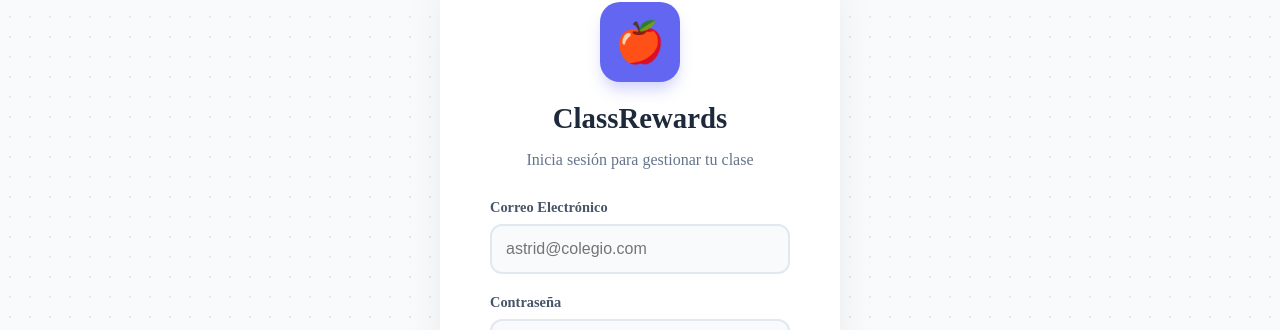
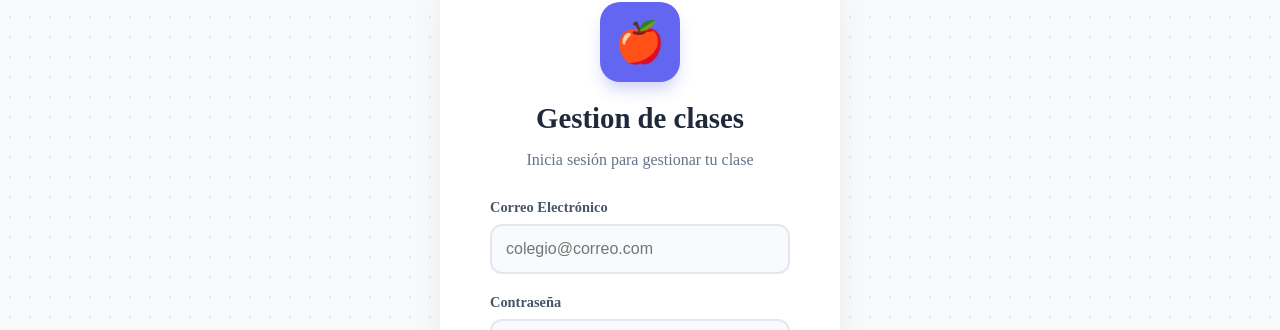
Before and after one commit to shizkasi67/classrewards-backend, a React (Vite) app in the folder frontend-recompensas/: page / in a window 1280 px wide. Shown: the part 173-503 px from the top of the page. Built offline with nearby package versions, Linux system fonts and the light colour scheme; no server answers.

Commit message:
chore: ajustar configuracion de CORS, nombre de la app y placeholder de login

```diff
--- a/frontend-recompensas/src/App.jsx
+++ b/frontend-recompensas/src/App.jsx
@@ -58,7 +58,7 @@ export default function App() {
               🍎
             </div>
             <div>
-              <h1 style={{ fontSize: '1.2rem', margin: 0, fontWeight: '900', letterSpacing: '0.5px' }}>ClassRewards</h1>
+              <h1 style={{ fontSize: '1.2rem', margin: 0, fontWeight: '900', letterSpacing: '0.5px' }}>Gestion de clases</h1>
               <span style={{ fontSize: '0.8rem', color: '#94A3B8' }}>Panel de Control</span>
             </div>
           </div>
--- a/frontend-recompensas/src/pages/Login.jsx
+++ b/frontend-recompensas/src/pages/Login.jsx
@@ -46,7 +46,7 @@ export default function Login({ onLoginExitoso }) {
           🍎
         </div>
 
-        <h1 style={{ color: '#1E293B', fontSize: '1.8rem', margin: '0 0 10px 0', fontWeight: '900' }}>ClassRewards</h1>
+        <h1 style={{ color: '#1E293B', fontSize: '1.8rem', margin: '0 0 10px 0', fontWeight: '900' }}>Gestion de clases</h1>
         <p style={{ color: '#64748B', marginBottom: '30px' }}>Inicia sesión para gestionar tu clase</p>
 
         <form onSubmit={manejarLogin} style={{ display: 'flex', flexDirection: 'column', gap: '20px' }}>
@@ -56,7 +56,7 @@ export default function Login({ onLoginExitoso }) {
               type="email"
               value={correo}
               onChange={(e) => setCorreo(e.target.value)}
-              placeholder="astrid@colegio.com"
+              placeholder="colegio@correo.com"
               style={{ width: '100%', padding: '14px', borderRadius: '12px', border: '2px solid #E2E8F0', backgroundColor: '#F8FAFC', outline: 'none', fontSize: '1rem', boxSizing: 'border-box' }}
               required
             />
```
Also changed, not shown: 1 other file (tests, documents, lock files or other folders).
